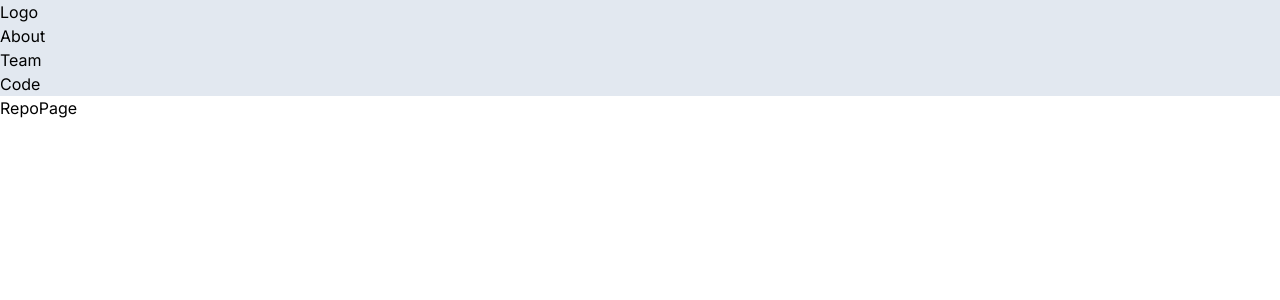
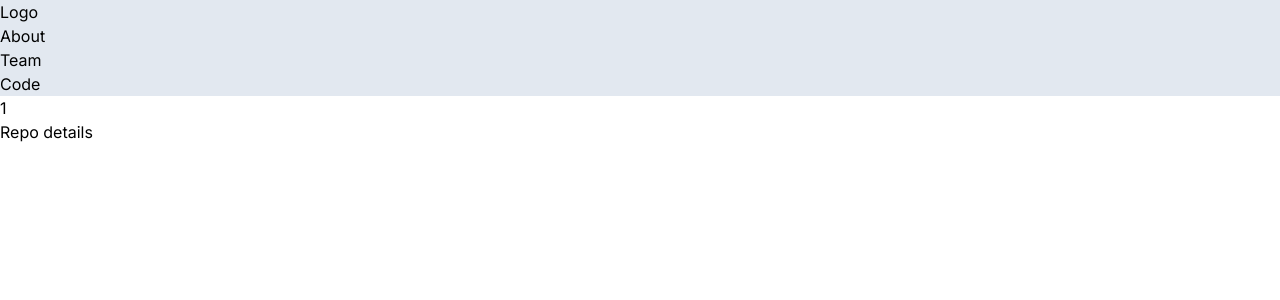
Before and after one commit to lilKriT/next-crash-course, a Next.js app: page /code/repos/1 in a window 1280 px wide. Shown: the top 300 px of the page. Built offline with nearby package versions, Linux system fonts and the light colour scheme.

Commit message:
Putting params into single pages.

```diff
--- a/app/code/repos/[name]/page.tsx
+++ b/app/code/repos/[name]/page.tsx
@@ -1,7 +1,20 @@
 import React from "react";
 
-const RepoPage = () => {
-  return <div>RepoPage</div>;
+// interface IRepoPage {
+//   params: {
+//     name: string;
+//   };
+// }
+
+// This is a bit weird, but it works ;)
+// First I destructure params to get name, then I declare the type as a literal.
+const RepoPage = ({ params: { name } }: { params: { name: string } }) => {
+  return (
+    <div>
+      <h2>{name}</h2>
+      <p>Repo details</p>
+    </div>
+  );
 };
 
 export default RepoPage;
```
